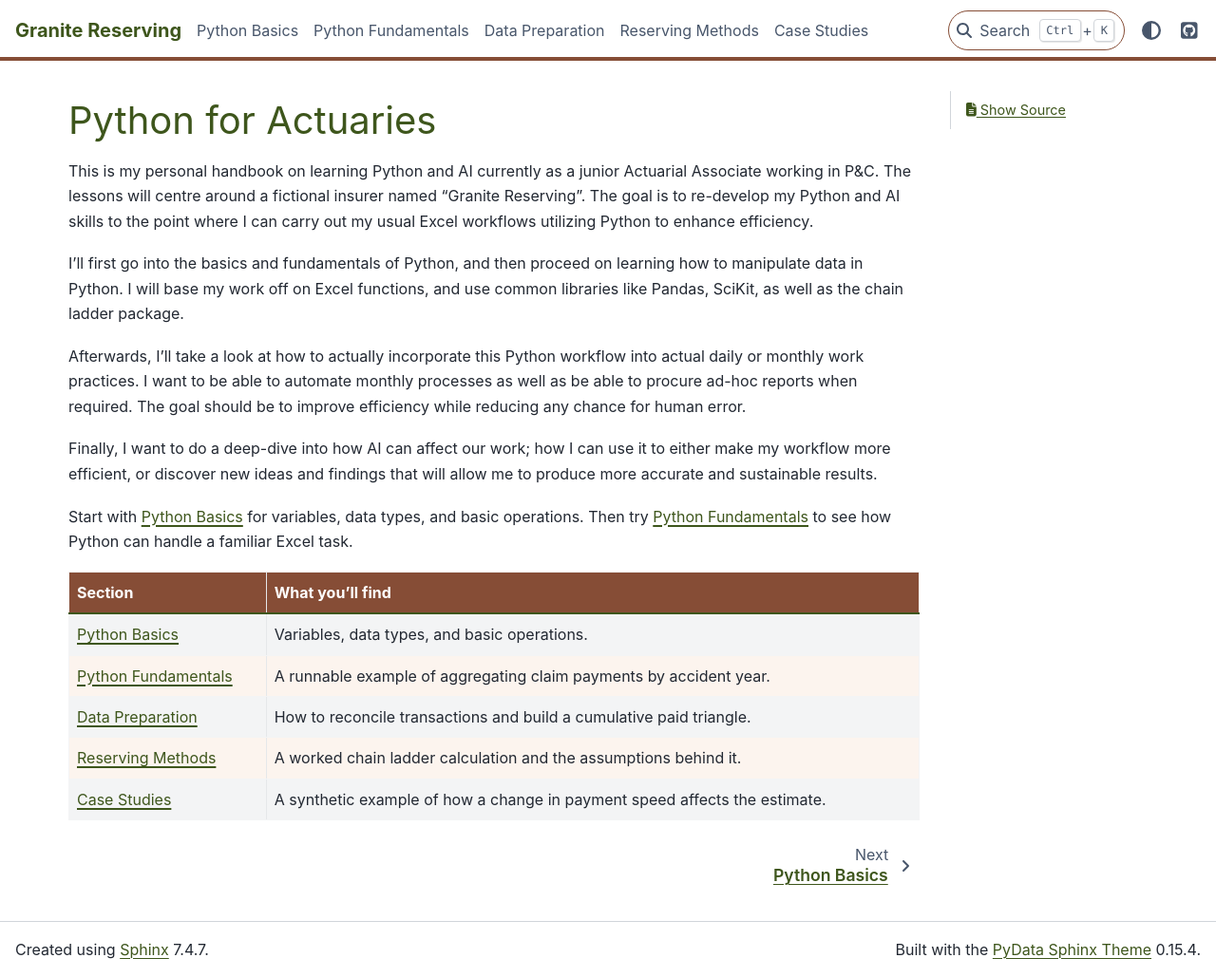
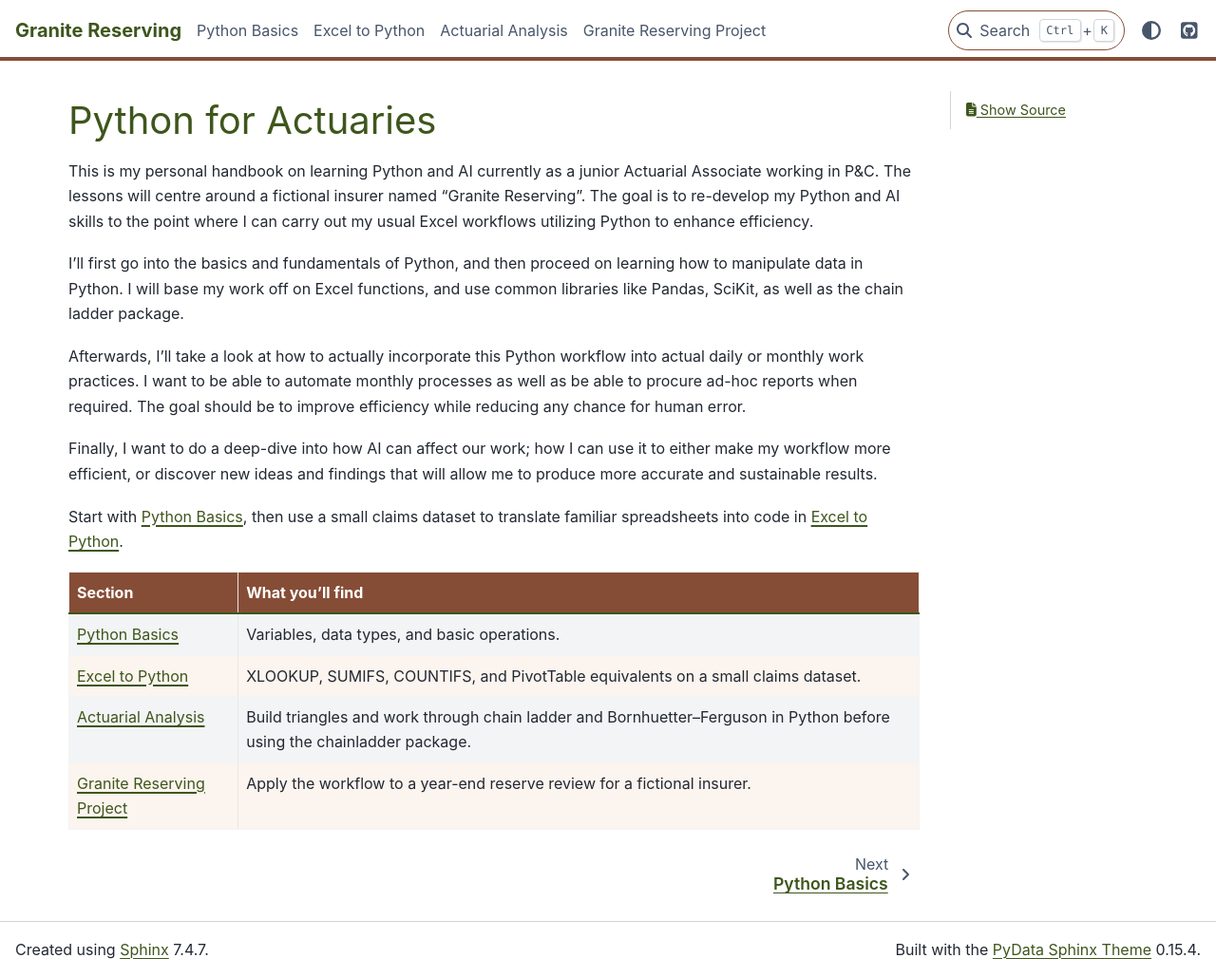
Before and after one commit to cam-leo/Granite-Reserving, a Sphinx documentation site: the page built from docs/source/index.md, in a window 1280 px wide and 1029 px high. Shown: the whole window at 95% size. Built offline with Sphinx 7.4.7 and the PyData theme 0.15.4, drawn with Linux system fonts in a browser that asks for light colours.

Commit message:
Reorganize the Python for Actuaries handbook

````diff
--- a/docs/source/index.md
+++ b/docs/source/index.md
@@ -8,23 +8,21 @@ Afterwards, I'll take a look at how to actually incorporate this Python workflow
 
 Finally, I want to do a deep-dive into how AI can affect our work; how I can use it to either make my workflow more efficient, or discover new ideas and findings that will allow me to produce more accurate and sustainable results.
 
-Start with [Python Basics](python-basics.md) for variables, data types, and basic operations. Then try [Python Fundamentals](python-fundamentals.md) to see how Python can handle a familiar Excel task.
+Start with [Python Basics](python-basics.md), then use a small claims dataset to translate familiar spreadsheets into code in [Excel to Python](excel-to-python.md).
 
 | Section | What you'll find |
 | --- | --- |
 | [Python Basics](python-basics.md) | Variables, data types, and basic operations. |
-| [Python Fundamentals](python-fundamentals.md) | A runnable example of aggregating claim payments by accident year. |
-| [Data Preparation](data-preparation.md) | How to reconcile transactions and build a cumulative paid triangle. |
-| [Reserving Methods](reserving-methods.md) | A worked chain ladder calculation and the assumptions behind it. |
-| [Case Studies](case-studies.md) | A synthetic example of how a change in payment speed affects the estimate. |
+| [Excel to Python](excel-to-python.md) | XLOOKUP, SUMIFS, COUNTIFS, and PivotTable equivalents on a small claims dataset. |
+| [Actuarial Analysis](actuarial-analysis.md) | Build triangles and work through chain ladder and Bornhuetter–Ferguson in Python before using the chainladder package. |
+| [Granite Reserving Project](granite-reserving-project.md) | Apply the workflow to a year-end reserve review for a fictional insurer. |
 
 ```{toctree}
 :hidden:
 :maxdepth: 2
 
 python-basics
-python-fundamentals
-data-preparation
-reserving-methods
-case-studies
+excel-to-python
+actuarial-analysis
+granite-reserving-project
 ```
````
Also changed, not shown: docs/source/actuarial-analysis.md (added, +19 -0 lines), docs/source/excel-to-python.md (added, +58 -0 lines), docs/source/granite-reserving-project.md (added, +7 -0 lines), docs/source/python-basics.md (+1 -1 lines), docs/source/python-fundamentals.md (deleted, +0 -35 lines).
